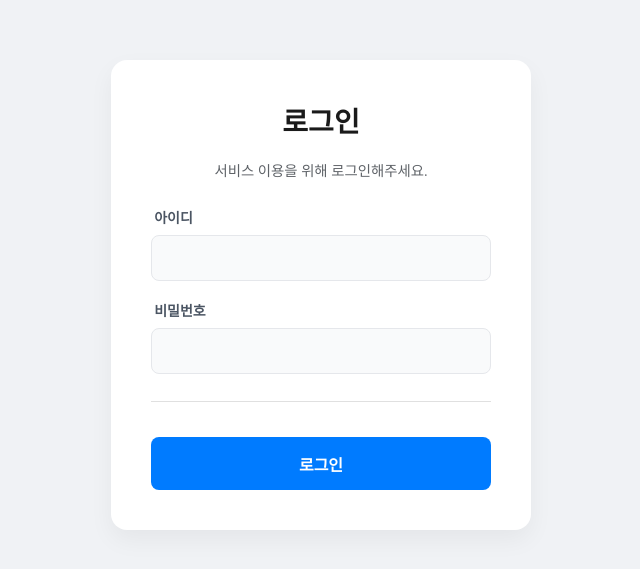
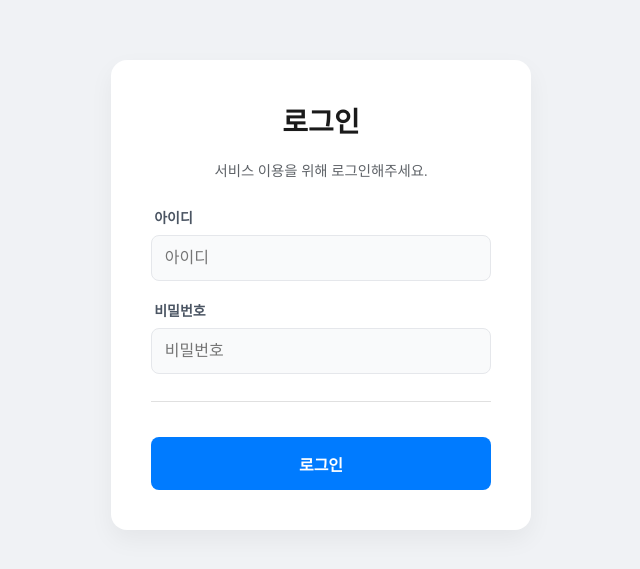
Before and after one commit to ghtak/react_base, a React (Vite) app: page /login in a window 1280 px wide. Shown: the part 105-674 px from the top of the page, without its empty margins (319-959 px from the left). Built offline with nearby package versions, Linux system fonts and the light colour scheme.

Commit message:
feat: implement form handling in LoginPage for user authentication

```diff
--- a/src/features/auth/pages/LoginPage.tsx
+++ b/src/features/auth/pages/LoginPage.tsx
@@ -1,25 +1,49 @@
+import { useEffect, useState } from 'react';
 import styles from './LoginPage.module.scss';
 
 export function LoginPage() {
+  const [userId, setUserId] = useState('');
+  const [password, setPassword] = useState('');
+
+  const handleSubmit = (event: React.FormEvent<HTMLFormElement>) => {
+    event.preventDefault();
+    console.log('로그인 시도:', userId, password);
+  };
+
+  useEffect(() => {
+    console.log('Load');
+  }, []);
+
   return (
     <div className={styles.container}>
-      <div className={styles.card}>
+      <form className={styles.card} onSubmit={handleSubmit}>
         <h1>로그인</h1>
         <p>서비스 이용을 위해 로그인해주세요.</p>
-        {/* 추후 LoginForm 컴포넌트 추가 */}
         <div className={styles.inputGroup}>
           <label>아이디</label>
-          <input type="text"></input>
+          <input
+            type="text"
+            value={userId}
+            onChange={(e) => setUserId(e.target.value)}
+            placeholder="아이디"
+          ></input>
         </div>
         <div className={styles.inputGroup}>
           <label>비밀번호</label>
-          <input type="password"></input>
+          <input
+            type="password"
+            value={password}
+            onChange={(e) => setPassword(e.target.value)}
+            placeholder="비밀번호"
+          ></input>
         </div>
         <hr />
         <div>
-          <button className={styles.button}>로그인</button>
+          <button type="submit" className={styles.button}>
+            로그인
+          </button>
         </div>
-      </div>
+      </form>
     </div>
   );
 }
```
